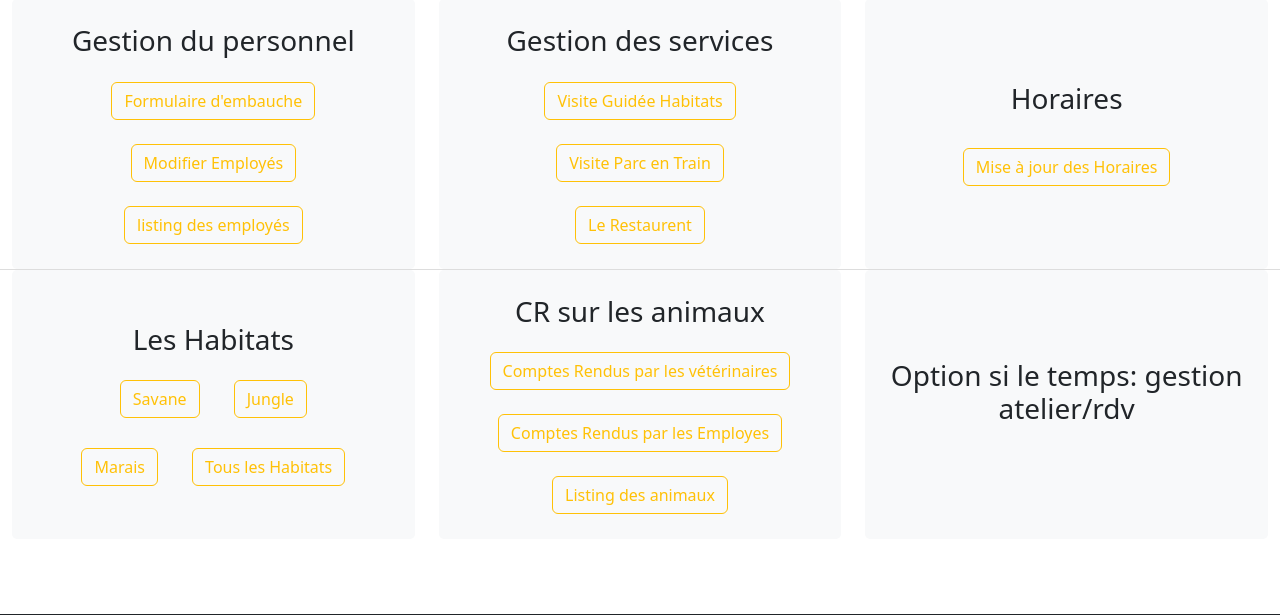
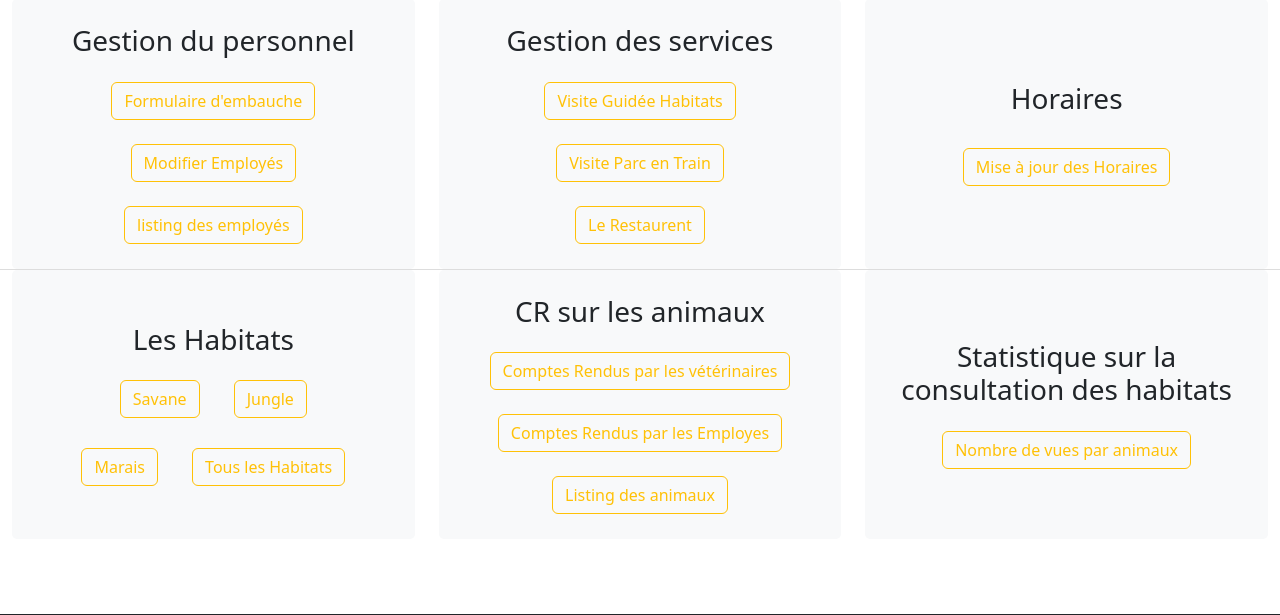
Before and after one commit to FredJoua/AracadiaZoo_rev_test, a PHP site: page /crudEmployes/adminPageBoss.php in a window 1280 px wide. Shown: the part 172-787 px from the top of the page. Run offline with PHP 8.4, Linux system fonts and the light colour scheme; data that the repository does not hold is empty; some libraries are stand-ins or nearby versions.

Commit message:
commit pageAdminBoss

```diff
--- a/crudEmployes/adminPageBoss.php
+++ b/crudEmployes/adminPageBoss.php
@@ -92,7 +92,8 @@
             <div class="col-md-4">
                 <div class="custom-container">
                     <div class="center-content">
-                        <h3 class="card-title">Option si le temps: gestion atelier/rdv</h3><br>
+                        <h3 class="card-title">Statistique sur la consultation des habitats</h3><br>
+                        <a class="btn btn-outline-warning" href="../crudHabitats/dashboardConsultations.php">Nombre de vues par animaux</a>
                     </div>
                 </div>
             </div>
```
